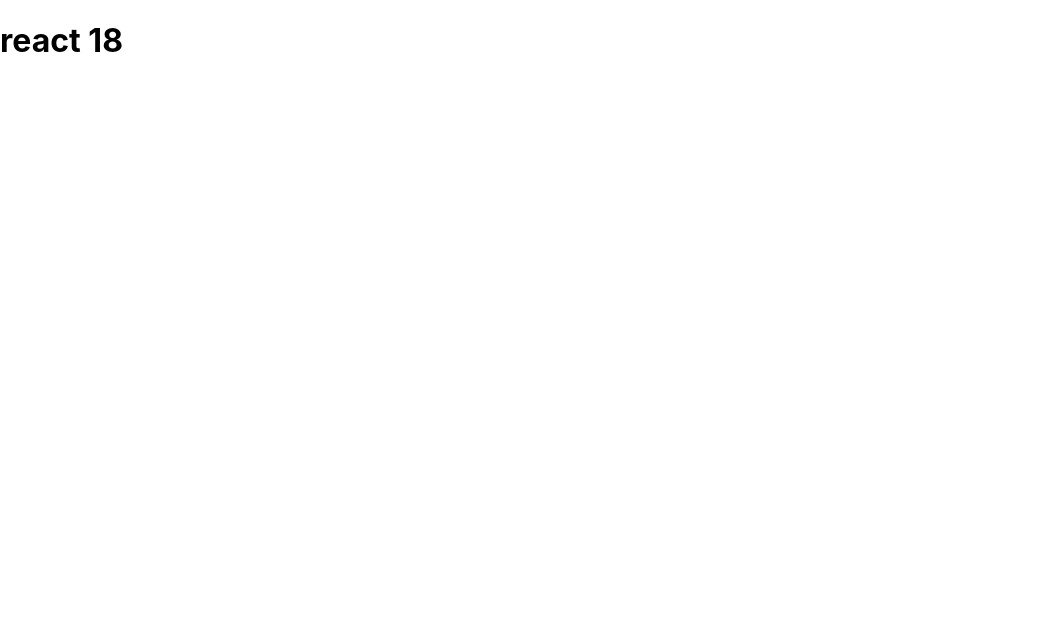
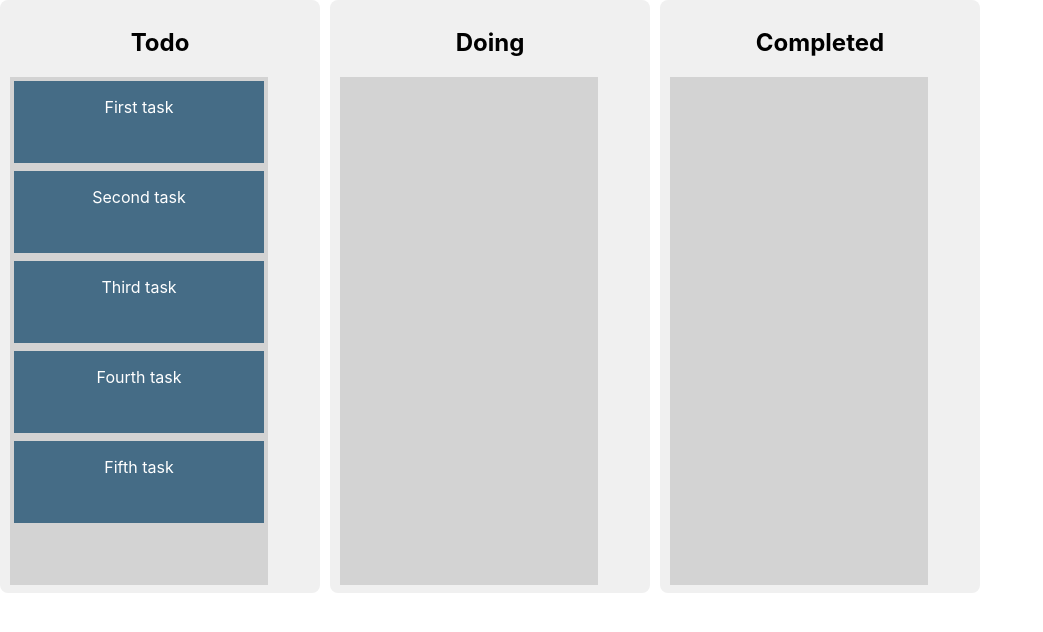
Before and after one commit to karthick3018/kanban-board, a React (Create React App) app: page / in a window 1280 px wide. Shown: the top 632 px of the page, without its empty margins (0-1043 px from the left). Built offline with nearby package versions, Linux system fonts and the light colour scheme.

Commit message:
issue board feature added

```diff
--- a/package.json
+++ b/package.json
@@ -7,8 +7,10 @@
     "@testing-library/react": "^11.1.0",
     "@testing-library/user-event": "^12.1.10",
     "react": "^18.1.0",
+    "react-beautiful-dnd": "^13.1.0",
     "react-dom": "^18.1.0",
     "react-scripts": "4.0.3",
+    "uuid": "^8.3.2",
     "web-vitals": "^1.0.1"
   },
   "scripts": {
--- a/src/App.css
+++ b/src/App.css
@@ -36,3 +36,24 @@
     transform: rotate(360deg);
   }
 }
+
+.draggable-wrapper{
+  display: flex;
+}
+
+.draggable-column{
+  margin-right: 10px;
+  background: #F0F0F0;
+  overflow: scroll;
+  max-width: 300px;
+  width: 100%;
+  padding: 8px 10px;
+  border-radius: 8px;
+}
+
+.draggable-item{
+  padding: 16px;
+  margin-bottom: 8px;
+  border-radius: 8px;
+  user-select: none;
+}
--- a/src/App.js
+++ b/src/App.js
@@ -1,7 +1,9 @@
+import IssuesComponent from "./issues";
+
 function App() {
   return (
     <div className="App">
-      <h1>react 18</h1>
+      <IssuesComponent />
     </div>
   );
 }
--- /dev/null
+++ b/src/issues.js
@@ -0,0 +1,139 @@
+import React, { useState } from "react";
+import { DragDropContext, Draggable, Droppable } from "react-beautiful-dnd";
+import { v4 as uuid } from "uuid";
+import './App.css';
+
+const itemsFromBackend = [
+  { id: uuid(), content: "First task" },
+  { id: uuid(), content: "Second task" },
+  { id: uuid(), content: "Third task" },
+  { id: uuid(), content: "Fourth task" },
+  { id: uuid(), content: "Fifth task" },
+];
+
+const availableColumns = {
+  [uuid()]: {
+    name: "Todo",
+    items: itemsFromBackend,
+  },
+  [uuid()]: {
+    name: "Doing",
+    items: [],
+  },
+  [uuid()]: {
+    name: "Completed",
+    items: [],
+  }
+};
+
+const onDragEnd = (result, columns, setColumns) => {
+  if (!result.destination) return;
+  const { source, destination } = result;
+
+  if (source.droppableId !== destination.droppableId) {
+    const sourceColumn = columns[source.droppableId];
+    const destColumn = columns[destination.droppableId];
+    const sourceItems = [...sourceColumn.items];
+    const destItems = [...destColumn.items];
+    const [removed] = sourceItems.splice(source.index, 1);
+    destItems.splice(destination.index, 0, removed);
+    setColumns({
+      ...columns,
+      [source.droppableId]: {
+        ...sourceColumn,
+        items: sourceItems,
+      },
+      [destination.droppableId]: {
+        ...destColumn,
+        items: destItems,
+      },
+    });
+  } else {
+    const column = columns[source.droppableId];
+    const copiedItems = [...column.items];
+    const [removed] = copiedItems.splice(source.index, 1);
+    copiedItems.splice(destination.index, 0, removed);
+    setColumns({
+      ...columns,
+      [source.droppableId]: {
+        ...column,
+        items: copiedItems,
+      },
+    });
+  }
+};
+
+function IssuesComponent () {
+  const [columns, setColumns] = useState(availableColumns);
+  return (
+    <div className="draggable-wrapper">
+      <DragDropContext
+        onDragEnd={(result) => onDragEnd(result, columns, setColumns)}
+      >
+        {Object?.entries(columns)?.map(([columnId, column], index) => {
+          return (
+            <div className="draggable-column" key={columnId}>
+              <h2>{column?.name}</h2>
+              <div>
+                <Droppable droppableId={columnId} key={columnId}>
+                  {(provided, snapshot) => {
+                    return (
+                      <div
+                        {...provided.droppableProps}
+                        ref={provided.innerRef}
+                        style={{
+                          background: snapshot.isDraggingOver
+                            ? "lightblue"
+                            : "lightgrey",
+                          padding: 4,
+                          width: 250,
+                          minHeight: 500,
+                        }}
+                      >
+                        {column.items.map((item, index) => {
+                          return (
+                            <Draggable
+                              key={item.id}
+                              draggableId={item.id}
+                              index={index}
+                            >
+                              {(provided, snapshot) => {
+                                return (
+                                  <div
+                                    ref={provided.innerRef}
+                                    {...provided.draggableProps}
+                                    {...provided.dragHandleProps}
+                                    style={{
+                                      userSelect: "none",
+                                      padding: 16,
+                                      margin: "0 0 8px 0",
+                                      minHeight: "50px",
+                                      backgroundColor: snapshot.isDragging
+                                        ? "#263B4A"
+                                        : "#456C86",
+                                      color: "white",
+                                      ...provided.draggableProps.style,
+                                    }}
+                                  >
+                                    {item.content}
+                                  </div>
+                                );
+                              }}
+                            </Draggable>
+                          );
+                        })}
+                        {provided?.placeholder}
+                      </div>
+                    );
+                  }}
+                </Droppable>
+              </div>
+            </div>
+          );
+        })}
+      </DragDropContext>
+    </div>
+  );
+}
+
+export default IssuesComponent;
```
Also changed, not shown: 1 other file (tests, documents, lock files or other folders).
